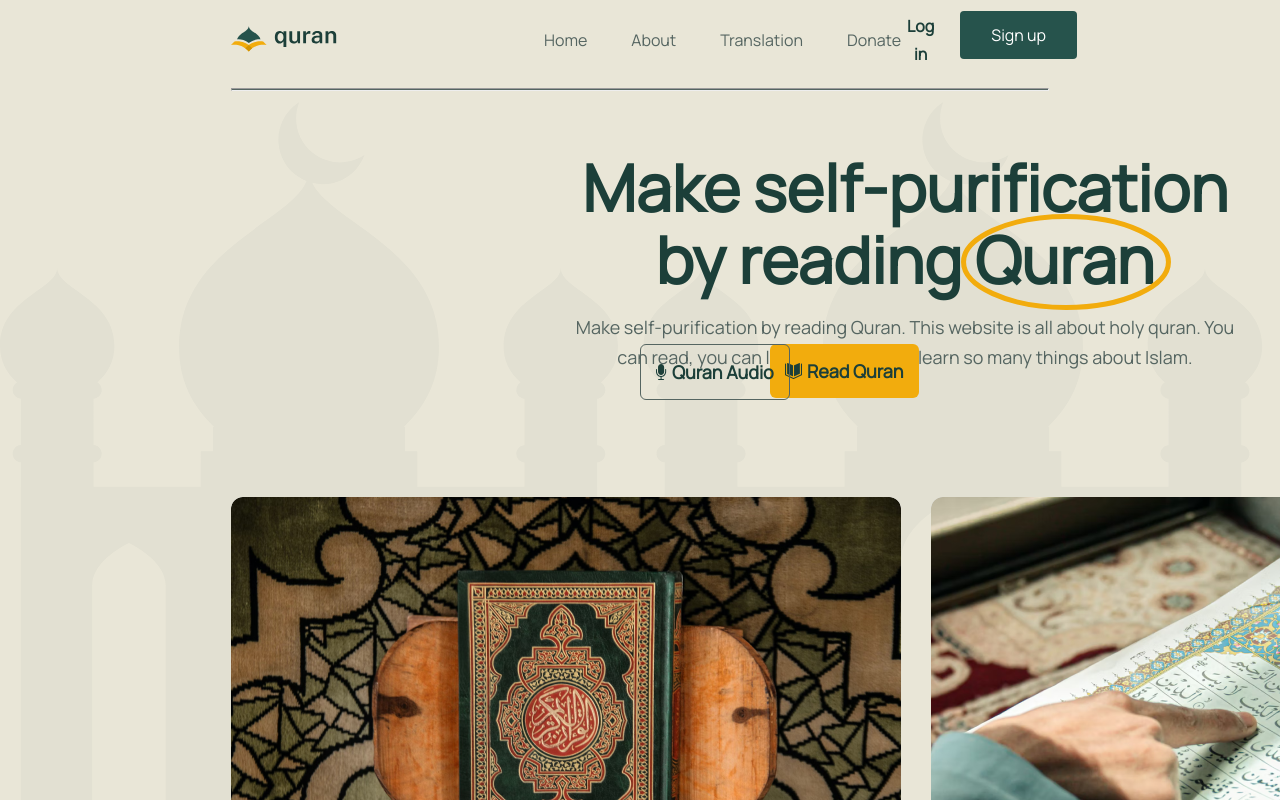
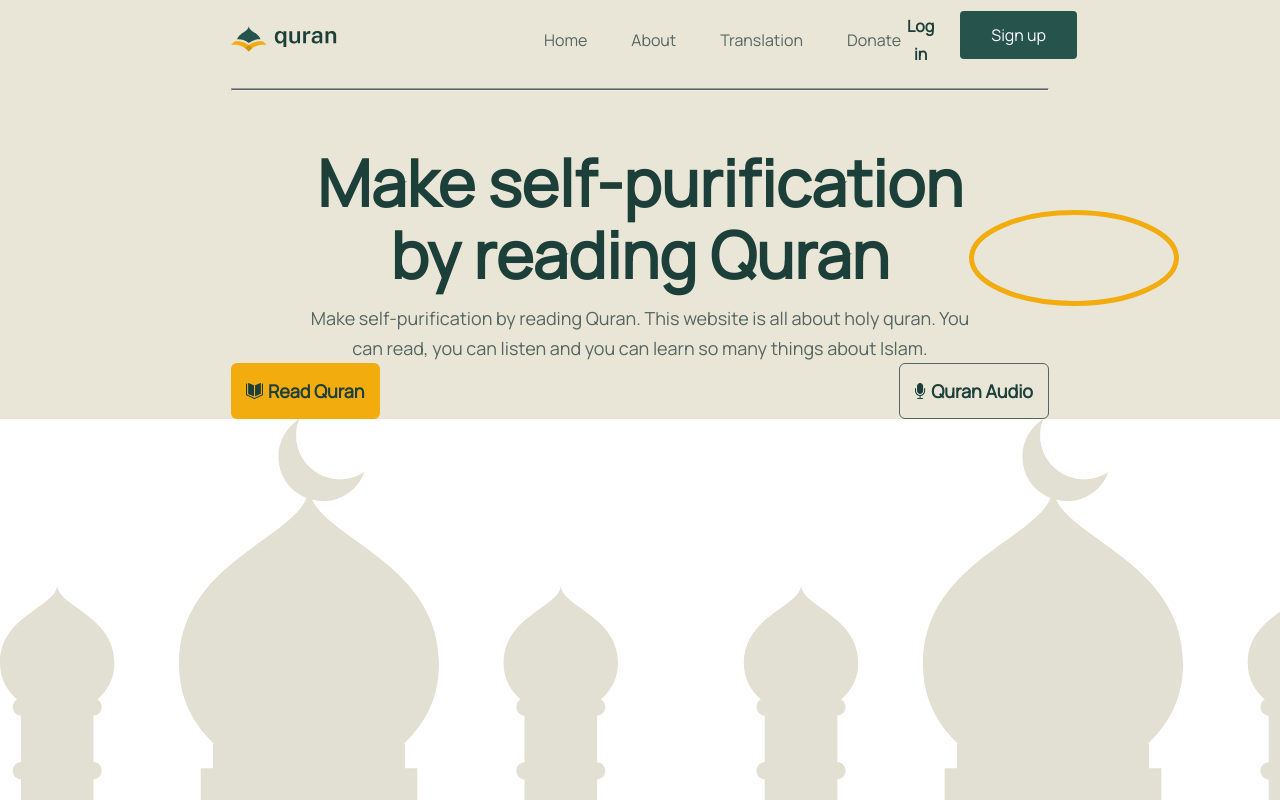
Before and after one commit to 7u4bgr/Quran, a React (Create React App) app: page / in a window 1280 px wide. Shown: the top 800 px of the page. Built offline with nearby package versions, Linux system fonts and the light colour scheme.

Commit message:
Edit Banchou

```diff
--- a/src/components/UI/button/index.module.css
+++ b/src/components/UI/button/index.module.css
@@ -3,8 +3,6 @@
   background: #f2ac0d;
   padding: 12px 15px;
   border: none;
-  position: absolute;
-  top: 350px;
 }
 
 .transparentbutton {
@@ -12,28 +10,4 @@
   padding: 12px 15px;
   border-radius: 6px;
   border: 1px solid #556561;
-  position: absolute;
-  left: 200px;
-  top: 350px;
-}
-
-@media (min-width: 768px) {
-  .yellowbutton {
-    top: 32%;
-    left: 235px;
-  }
-  .transparentbutton {
-    top: 32%;
-    left: 400px;
-  }
-}
-@media (min-width: 992px) {
-  .yellowbutton {
-    top: 43%;
-    left: 770px;
-  }
-  .transparentbutton {
-    top: 43%;
-    left: 50%;
-  }
 }/*# sourceMappingURL=index.module.css.map */
--- a/src/components/UI/button/index.module.scss
+++ b/src/components/UI/button/index.module.scss
@@ -3,35 +3,28 @@
   background: #f2ac0d;
   padding: 12px 15px;
   border: none;
-  position: absolute;
-  top:350px ;
+
 }
 .transparentbutton{
   background-color: transparent;
   padding: 12px 15px;
   border-radius: 6px;
   border: 1px solid #556561;
-  position: absolute;
-  left: 200px;
-  top:350px ;
+
 }
 @media(min-width:768px){
   .yellowbutton{
-    top: 32%;
-    left: 235px;
+
   }
   .transparentbutton{
-    top: 32%;
-    left: 400px;
+
   }
 }
 @media(min-width:992px){
   .yellowbutton{
-    top: 43%;
-    left: 770px;
+
   }
   .transparentbutton{
-    top: 43%;
-    left: 50%;
+
   }
 }
--- a/src/components/book/index.jsx
+++ b/src/components/book/index.jsx
@@ -22,7 +22,7 @@ const Book = () => {
             </p>
           </div>
           <div className={styles.buttons}>
-            <Button >
+            <Button>
               <div className={styles.button1}>
                 <ReadIcon />
                 <span>Read Quran</span>
@@ -35,10 +35,10 @@ const Book = () => {
               </div>
             </Button>
           </div>
-            <div className={styles.qurans}>
+          {/* <div className={styles.qurans}>
               <img className={styles.quran} src={Quran} alt="" />
               <img className={styles.readquran} src={Read} alt="" />
-            </div>
+            </div> */}
         </div>
       </Wrapper>
       <div className={styles.images}>
--- a/src/components/book/index.module.css
+++ b/src/components/book/index.module.css
@@ -1,9 +1,11 @@
 .background {
   background: #e9e6d7;
+  position: relative;
 }
 .background .images {
   display: flex;
   justify-content: space-between;
+  position: absolute;
 }
 .background .images .image1 {
   display: none;
@@ -14,10 +16,9 @@
 }
 .background .div .text {
   position: relative;
+  padding-top: 45px;
 }
 .background .div .text h2 {
-  position: absolute;
-  top: 50px;
   width: 339px;
   color: #1c3f39;
   text-align: center;
@@ -26,14 +27,14 @@
   font-style: normal;
   font-weight: 700;
   line-height: 46px;
+  margin-bottom: 12px;
 }
 .background .div .text .ellipse {
   position: absolute;
-  left: 179px;
-  top: 136px;
+  left: 177px;
+  top: 131px;
 }
 .background .div .text p {
-  position: absolute;
   width: 339px;
   color: #556561;
   text-align: center;
@@ -42,11 +43,11 @@
   font-style: normal;
   font-weight: 400;
   line-height: 24px;
-  top: 200px;
 }
 .background .div .buttons {
   display: flex;
   justify-content: space-between;
+  z-index: 20;
 }
 .background .div .buttons .button1 {
   display: flex;
@@ -102,13 +103,13 @@
   .background .images {
     display: flex;
     justify-content: center;
+    left: 50%;
+    transform: translate(-50%);
   }
   .background .div .text {
     position: relative;
   }
   .background .div .text h2 {
-    position: absolute;
-    top: 50px;
     width: 539px;
     color: #1c3f39;
     text-align: center;
@@ -121,8 +122,8 @@
   .background .div .text .ellipse {
     position: absolute;
     width: 160px;
-    left: 310px;
-    top: 100px;
+    left: 312px;
+    top: 95px;
   }
   .background .div .text p {
     width: 600px;
@@ -149,7 +150,9 @@
   }
   .background .images {
     display: flex;
-    justify-content: space-between;
+    justify-content: space-around;
+    gap: 100px;
+    width: 100%;
   }
   .background .images .image1 {
     display: flex;
@@ -160,12 +163,12 @@
     height: 839px;
   }
   .background .div .text {
-    position: relative;
+    display: flex;
+    flex-direction: column;
+    align-items: center;
+    justify-content: center;
   }
   .background .div .text h2 {
-    position: absolute;
-    top: 50px;
-    left: 324px;
     width: 700px;
     color: #1c3f39;
     text-align: center;
@@ -178,8 +181,8 @@
   .background .div .text .ellipse {
     position: absolute;
     width: 210px;
-    left: 730px;
-    top: 112px;
+    left: 738px;
+    top: 108px;
   }
   .background .div .text p {
     width: 670px;
--- a/src/components/book/index.module.scss
+++ b/src/components/book/index.module.scss
@@ -1,9 +1,10 @@
 .background {
   background: #e9e6d7;
-
+position: relative;
   .images {
     display: flex;
     justify-content: space-between;
+    position: absolute;
     .image1 {
       display: none;
     }
@@ -15,10 +16,8 @@
   .div {
     .text {
       position: relative;
+      padding-top: 45px;
       h2 {
-        position: absolute;
-        top: 50px;
-
         width: 339px;
         color: #1c3f39;
         text-align: center;
@@ -27,14 +26,15 @@
         font-style: normal;
         font-weight: 700;
         line-height: 46px;
+        margin-bottom: 12px;
       }
       .ellipse {
         position: absolute;
-        left: 179px;
-        top: 136px;
+        left: 177px;
+        top: 131px;
       }
       p {
-        position: absolute;
+
         width: 339px;
         color: #556561;
         text-align: center;
@@ -43,12 +43,13 @@
         font-style: normal;
         font-weight: 400;
         line-height: 24px;
-        top: 200px;
+
       }
     }
     .buttons {
       display: flex;
       justify-content: space-between;
+      z-index: 20;
       .button1 {
         display: flex;
         align-items: center;
@@ -106,13 +107,15 @@
     .images {
       display: flex;
       justify-content: center;
+      left: 50%;
+      transform: translate(-50%);
     }
     .div {
       .text {
         position: relative;
         h2 {
-          position: absolute;
-          top: 50px;
+
+
 
           width: 539px;
           color: #1c3f39;
@@ -126,8 +129,8 @@
         .ellipse {
           position: absolute;
           width: 160px;
-          left: 310px;
-          top: 100px;
+          left: 312px;
+          top: 95px;
         }
         p {
           width: 600px;
@@ -159,9 +162,12 @@
     background: #e9e6d7;
     .images {
       display: flex;
-      justify-content: space-between;
+      justify-content: space-around;
+      gap: 100px;
+      width: 100%;
       .image1 {
         display: flex;
+
         height: 839px;
       }
       .image2 {
@@ -171,11 +177,13 @@
     }
     .div {
       .text {
-        position: relative;
+        display: flex;
+        flex-direction: column;
+        align-items: center;
+        justify-content: center;
         h2 {
-          position: absolute;
-          top: 50px;
-          left: 324px;
+
+
           width: 700px;
           color: #1c3f39;
           text-align: center;
@@ -188,8 +196,8 @@
         .ellipse {
           position: absolute;
           width: 210px;
-          left: 730px;
-          top: 112px;
+          left: 738px;
+          top: 108px;
         }
         p {
           width: 670px;
--- a/src/components/result/index.jsx
+++ b/src/components/result/index.jsx
@@ -34,8 +34,8 @@ const Results = () => {
           </CountUp> */
           <div className={styles.background}>
           <Wrapper>
+            <ScrollTrigger onEnter={()=>setCounterOn(true)} onExit={()=>setCounterOn(false)}>
           <div className={styles.control}>
-            <ScrollTrigger onEnter={()=>setCounterOn(true)} onExit={()=>setCounterOn(false)}>
             <div className={styles.chapters}>
               <h2>
                 {counterOn && <CountUp duration={5} delay={0} end={30} />}
@@ -73,8 +73,8 @@ const Results = () => {
               </h2>
               <p>Madani Surahs</p>
             </div>
+          </div>
         </ScrollTrigger>
-          </div>
       </Wrapper>
     </div>
   );
--- a/src/pages/home/index.jsx
+++ b/src/pages/home/index.jsx
@@ -5,7 +5,7 @@ import Results from '../../components/result';
 const Home = () => {
   return <div>
     <Book/>
-    <Results/>
+    {/* <Results/> */}
   </div>;
 };
 
```
Also changed, not shown: 2 other files (tests, documents, lock files or other folders).
